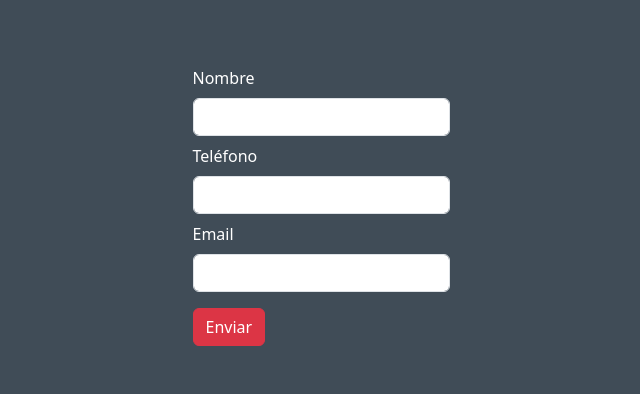
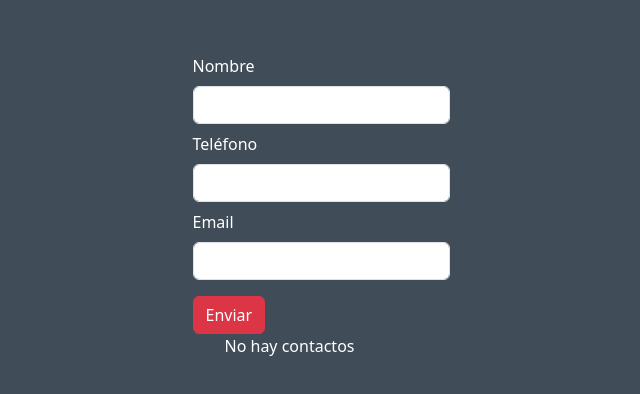
Before and after one commit to ezeamin/mi-primer-proyecto-react-63i, a React (Vite) app: page / in a window 1280 px wide. Shown: the part 186-580 px from the top of the page, without its empty margins (319-959 px from the left). Built offline with nearby package versions, Linux system fonts and the light colour scheme.

Commit message:
agrego ejemplo de renderizado condicional

```diff
--- a/src/components/Form/List.jsx
+++ b/src/components/Form/List.jsx
@@ -5,6 +5,7 @@ const List = (props) => {
 
   return (
     <ul>
+      {contacts.length === 0 && <p>No hay contactos</p>}
       {contacts.map((contact) => (
         <Item key={contact.id} contact={contact} />
       ))}
```
